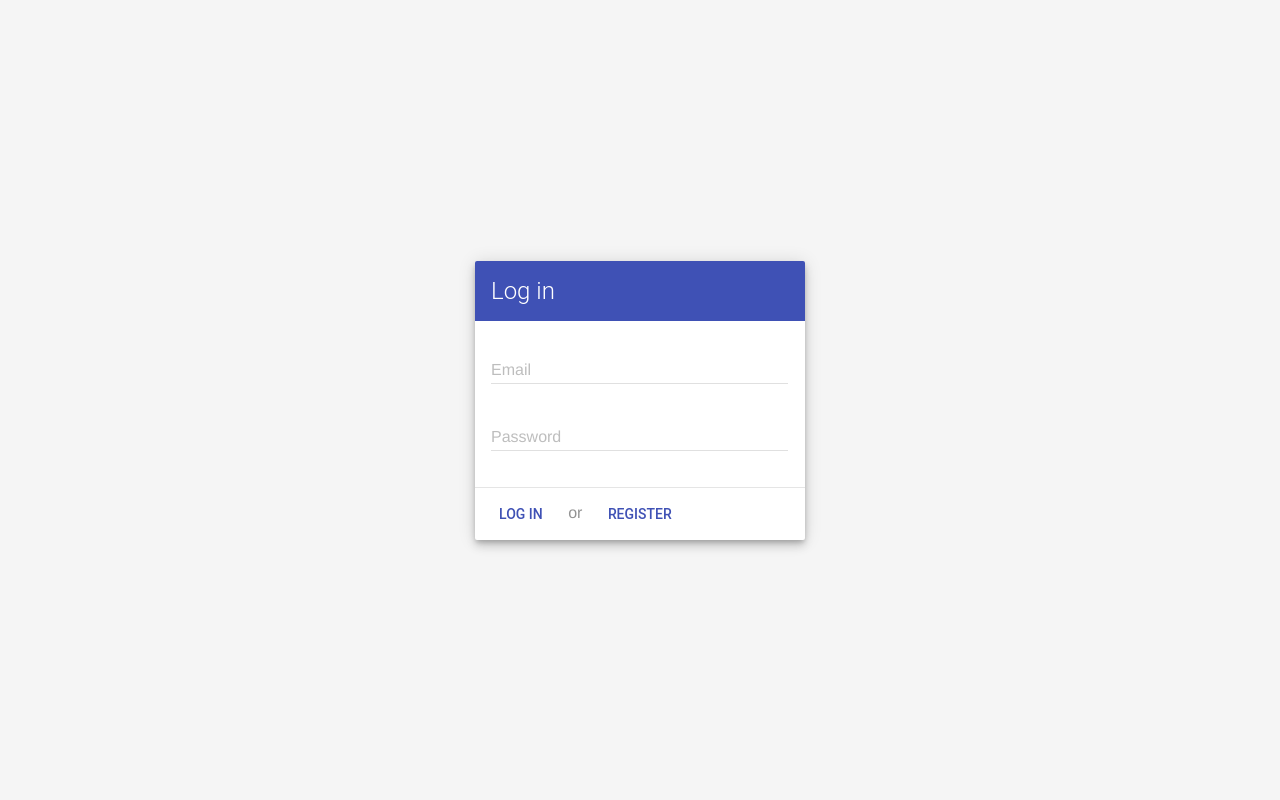
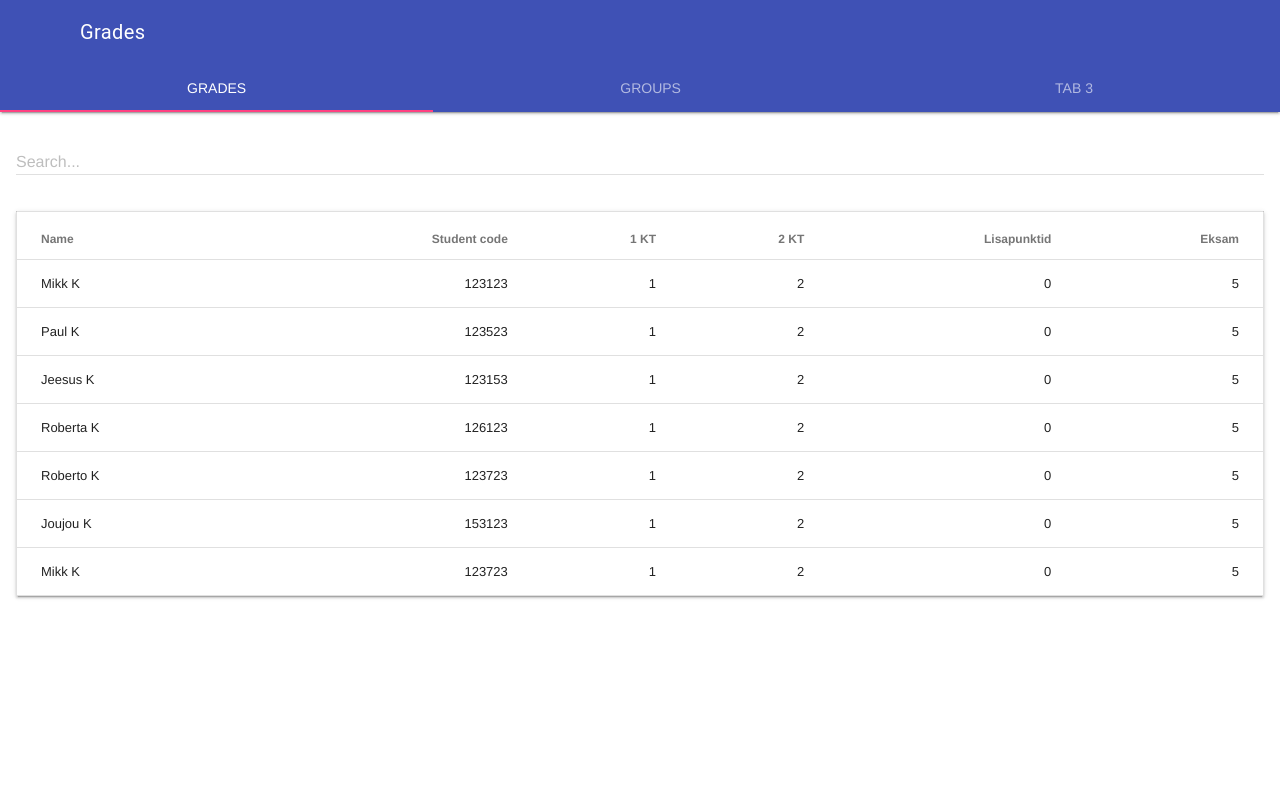
Before and after one commit to asdmikk/hinded, a plain HTML site: page index.html in a window 1280 px wide. Drawn offline with nearby package versions, Linux system fonts and the light colour scheme.

Commit message:
More stuff

```diff
--- a/index.html
+++ b/index.html
@@ -31,8 +31,8 @@
 				<span class="mdl-layout-title">Grades</span>
 			</div>
 			<div class="mdl-layout__tab-bar mdl-js-ripple-effect">
-				<a href="#fixed-tab-1" class="mdl-layout__tab is-active">Tab 1</a>
-				<a href="#fixed-tab-2" class="mdl-layout__tab">Tab 2</a>
+				<a href="#fixed-tab-1" class="mdl-layout__tab is-active">Grades</a>
+				<a href="#fixed-tab-2" class="mdl-layout__tab">Groups</a>
 				<a href="#fixed-tab-3" class="mdl-layout__tab">Tab 3</a>
 			</div>
 		</header>
@@ -117,9 +117,32 @@
 				</div>
 			</div>
 		</main>
-		<main ng-controller="MainCtrl as main" ng-show="app.currentUser" class="mdl-layout__content">
+		<main ng-show="app.currentUser" class="mdl-layout__content">
 			<section class="mdl-layout__tab-panel is-active" id="fixed-tab-1">
-				<div class="page-content"><!-- Your content goes here -->Jou</div>
+				<div class="page-content mdl-grid">
+					<!--<input type="text" placeholder="Search.." ng-model="query">-->
+
+					<div class="mdl-textfield mdl-js-textfield mdl-cell mdl-cell--12-col">
+						<input class="mdl-textfield__input" type="text" id="sample1" ng-model="query">
+						<label class="mdl-textfield__label" for="sample1">Search...</label>
+					</div>
+
+					<table ng-controller="TableCtrl as tbl" class="mdl-data-table mdl-js-data-table mdl-shadow--2dp mdl-cell mdl-cell--12-col">
+						<thead>
+						<tr>
+							<th class="mdl-data-table__cell{{$index === 0? '--non-numeric' : ''}}" ng-repeat="header in tbl.headers">{{header}}</th>
+						</tr>
+						</thead>
+						<tbody>
+						<tr ng-repeat="student in (tbl.students | filter:query)" ng-click="tbl.edit(student)">
+							<td class="mdl-data-table__cell--non-numeric ">{{student.firstName}} {{student.lastName}}</td>
+							<td>{{student.code}}</td>
+							<td ng-repeat="ass in tbl.assignments">{{student.grades[ass]}}</td>
+						</tr>
+						</tbody>
+					</table>
+
+				</div>
 			</section>
 			<section class="mdl-layout__tab-panel" id="fixed-tab-2">
 				<div class="page-content"><!-- Your content goes here -->Mis</div>
--- a/js/app.js
+++ b/js/app.js
@@ -2,12 +2,27 @@ var app = angular.module('GradesApp', []);
 
 app.run(function ($rootScope) {
 	$rootScope.currenUser;
+	$rootScope.assignments = ['1 KT', '2 KT', 'Lisapunktid', 'Eksam'];
+	var grades = {
+		'1 KT': 1,
+		'2 KT': 2,
+		'Lisapunktid': 0,
+		'Eksam': 5
+	};
 	$rootScope.users = [
+		{id: 312123, email: 'm@m.mm', firstName: 'Mikk', lastName: 'K', pass: 's', status: 'student', code: 123123, grades: grades},
+		{id: 312133, email: 'm@m1.mm', firstName: 'Paul', lastName: 'K', pass: 's', status: 'student', code: 123523, grades: grades},
+		{id: 312123, email: 'm@m2.mm', firstName: 'Jeesus', lastName: 'K', pass: 's', status: 'student', code: 123153, grades: grades},
+		{id: 312223, email: 'm@m3.mm', firstName: 'Roberta', lastName: 'K', pass: 's', status: 'student', code: 126123, grades: grades},
+		{id: 312123, email: 'm@m4.mm', firstName: 'Roberto', lastName: 'K', pass: 's', status: 'student', code: 123723, grades: grades},
+		{id: 312343, email: 'm@m5.mm', firstName: 'Joujou', lastName: 'K', pass: 's', status: 'student', code: 153123, grades: grades},
+		{id: 312323, email: 'm@m6.mm', firstName: 'Mikk', lastName: 'K', pass: 's', status: 'student', code: 123723, grades: grades},
 		{
-			email: 'm@m.mm', firstName: 'Mikk', lastName: 'K', pass: 's', status: 'student', code: 123123
-		},{
-			email: 't@t.tt', firstName: 'Teacher', lastName: 'T', pass: 't', status: 'teacher'
+			id: 123421, email: 't@t.tt', firstName: 'Teacher', lastName: 'T', pass: 't', status: 'teacher'
 		}];
+	$rootScope.assignments = ['1 KT', '2 KT', 'Lisapunktid', 'Eksam'];
+
+	$rootScope.currenUser = $rootScope.users[1];
 });
 
 app.controller('AppCtrl', function ($rootScope) {
@@ -73,6 +88,7 @@ app.controller('RegisterCtrl', function ($rootScope) {
 			this.error = true;
 		}
 		if (this.infoSet) {
+			this.user.id = Math.random();
 			$rootScope.users.push(this.user);
 			$rootScope.currenUser = this.user;
 			$rootScope.$broadcast('userChanged');
@@ -92,6 +108,12 @@ app.controller('RegisterCtrl', function ($rootScope) {
 	}
 });
 
-app.controller('MainCtrl', function ($rootScope) {
+app.controller('TableCtrl', function ($rootScope) {
+	this.students = $rootScope.users.filter(u => u.status === 'student');
+	this.assignments = $rootScope.assignments;
+	this.headers = ['Name', 'Student code'].concat(this.assignments);
 
+	this.edit = function (student) {
+		console.log(student)
+	}
 });
--- a/style/style.css
+++ b/style/style.css
@@ -20,3 +20,7 @@
 form .name {
     text-transform: capitalize;
 }
+
+.name-row {
+    /*width: 50px;*/
+}
```
